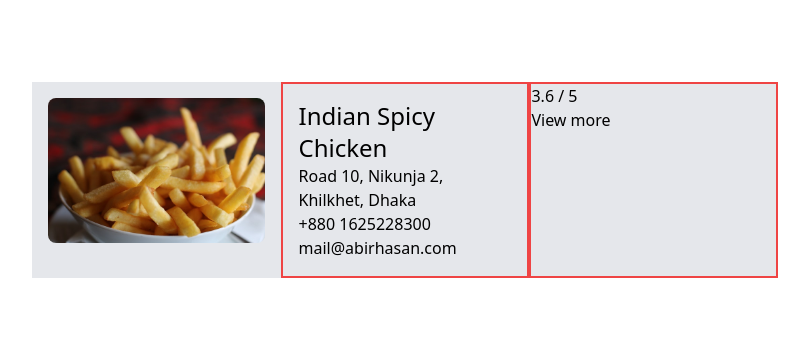
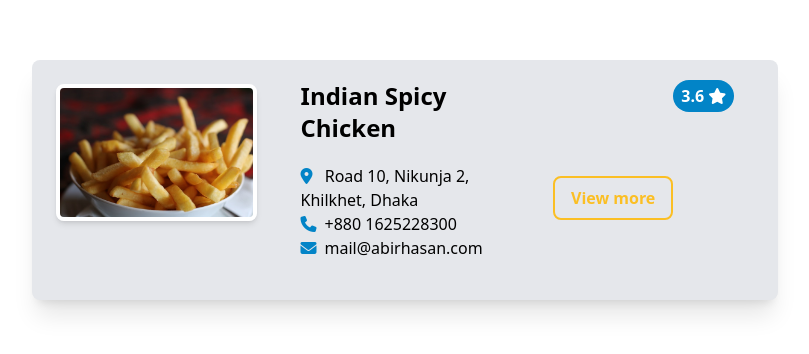
Before and after one commit to abirhasandipu/CustomTailwindComponents, a plain HTML site: page index.html in a window 1280 px wide. Shown: the part 220-574 px from the top of the page, without its empty margins (235-1044 px from the left). Drawn offline with nearby package versions, Linux system fonts and the light colour scheme.

Commit message:
completed large screen styling

```diff
--- a/index.html
+++ b/index.html
@@ -6,30 +6,32 @@
     <meta name="viewport" content="width=device-width, initial-scale=1.0">
     <!-- Tailwind CDN -->
     <script src="https://cdn.tailwindcss.com"></script>
+    <!-- Font awesome -->
+    <link rel="stylesheet" href="https://cdnjs.cloudflare.com/ajax/libs/font-awesome/6.1.1/css/all.min.css" integrity="sha512-KfkfwYDsLkIlwQp6LFnl8zNdLGxu9YAA1QvwINks4PhcElQSvqcyVLLD9aMhXd13uQjoXtEKNosOWaZqXgel0g==" crossorigin="anonymous" referrerpolicy="no-referrer" />
     <title>Tailwind Components</title>
 </head>
 <body class="w-screen h-screen flex justify-center items-center">
 
-    <div class="w-7/12 bg-gray-200 grid grid-cols-1 md:grid-cols-3">
-        <div class="">
-            <div class="p-4 ">
-                <img class="rounded-lg" src="/images/ff.jpg" alt="">
+    <div class="rounded-lg shadow-xl w-7/12 bg-gray-200 grid grid-cols-5 md:grid-cols-3 sm:grid-cols-1">
+        <div class="col-span-2 md:col-span-1">
+            <div class="p-6">
+                <img class=" border-4 shadow-md border-white rounded-lg" src="/images/ff.jpg" alt="">
             </div>
         </div>
-        <div class="border-solid border-2 border-red-500">
-            <div class="p-4">
-                <h3 class="text-2xl">Indian Spicy Chicken</h3>
-                <ul>
-                    <li>Road 10, Nikunja 2, Khilkhet, Dhaka</li>
-                    <li>+880 1625228300</li>
-                    <li>mail@abirhasan.com</li>
+        <div class="col-span-2 md:col-span-1">
+            <div class="p-5">
+                <h3 class="text-2xl font-semibold">Indian Spicy Chicken</h3>
+                <ul class="my-5">
+                    <li> <i class="mr-2 text-sky-600 fa-solid fa-location-dot"></i> Road 10, Nikunja 2, Khilkhet, Dhaka</li>
+                    <li> <i class="mr-2 text-sky-600 fa-solid fa-phone"></i>+880 1625228300</li>
+                    <li class="inline"> <i class="mr-2 text-sky-600 fa-solid fa-envelope"></i>mail@abirhasan.com</li>
                 </ul>
             </div>
         </div>
-        <div class="border-solid border-2 border-red-500">
-            <div>
-                <p>3.6 / 5</p>
-                <button>View more</button>
+        <div class="col-span-1 md:col-span-1">
+            <div class="p-5 ">
+                <p class="mr-6 float-right text-white bg-sky-600 rounded-2xl px-2 py-1 font-semibold text-md">3.6 <i class="fa-solid fa-star"></i></i></p>
+                <button class="float-right mt-24 font-semibold px-4 py-2 text-amber-400 rounded-lg border-2 border-amber-400">View more</button>
             </div>
         </div>
 
```
